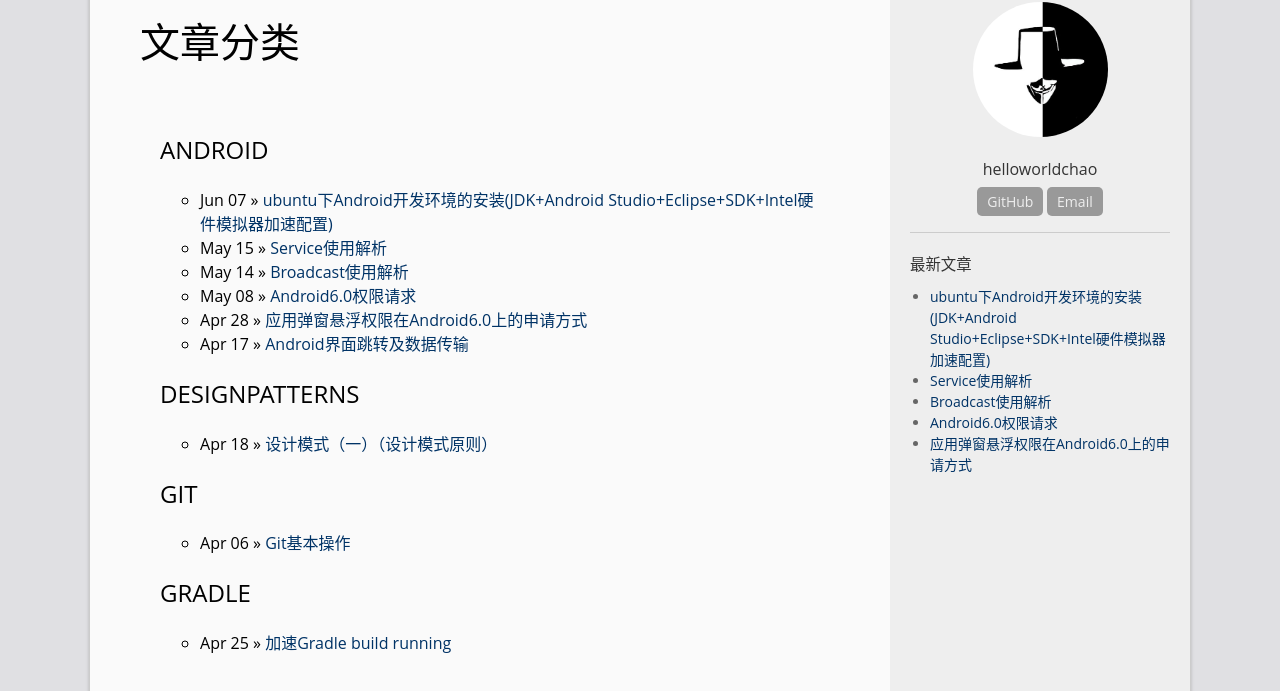
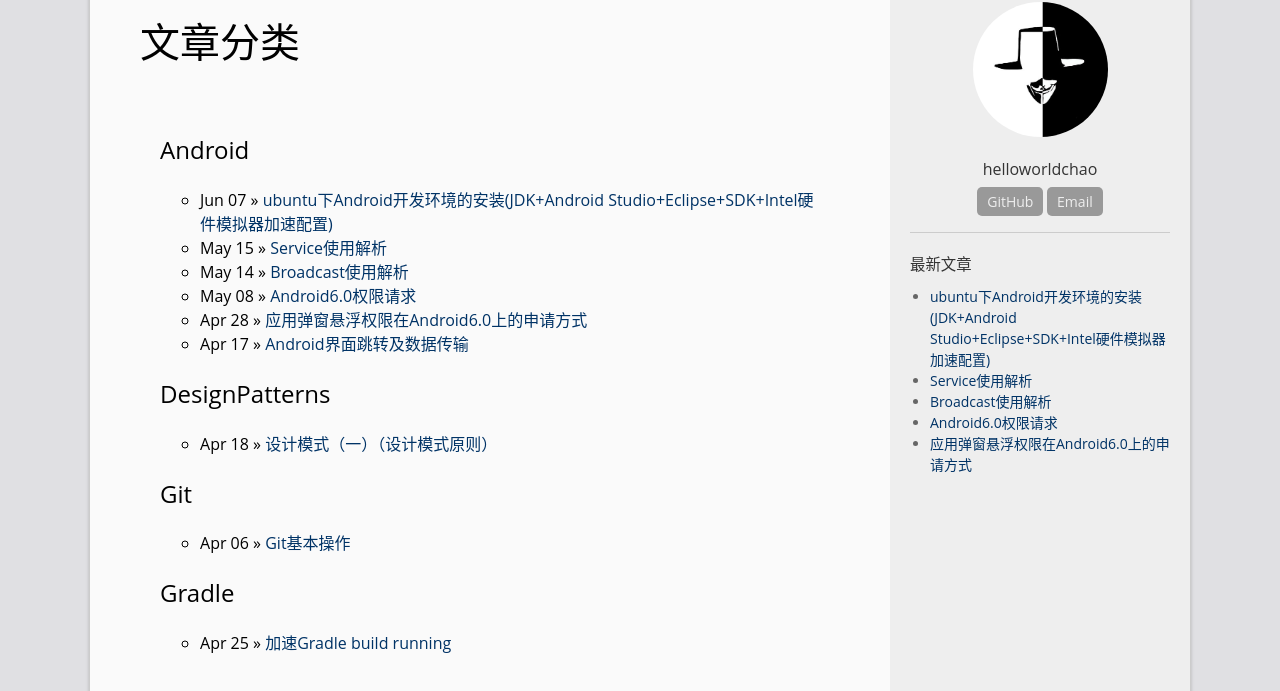
Before and after one commit to helloworldchao/helloworldchao.github.io, a Jekyll site: the page built from category.html, in a window 1280 px wide. Shown: the part 120-811 px from the top of the page. Built offline with Jekyll 4.4.1, drawn with Linux system fonts in a browser that asks for light colours.

Commit message:
Let the words do not force to capitalize

```diff
--- a/category.html
+++ b/category.html
@@ -14,10 +14,10 @@ public: true
 {% assign category = categories | split:',' | sort %}
 {% for item in (0..site.categories.size) %}{% unless forloop.last %}
 {% capture word %}{{ category[item] | strip_newlines }}{% endcapture %}
-<h2 class="category" id="{{ word }}">{{ word | upcase }}</h2>
+<h2 class="category" id="{{ word }}">{{ word }}</h2>
 <ul>
 {% for post in site.categories[word] %}{% if post.title != null %}
-<li><span>{{ post.date | date: "%b %d" }}</span> » <a href="{{ site.baseurl}}{{ post.url }}">{{ post.title }}</a></li>
+<li><span>{{ post.date | date: "%b %d" }}</span> » <a href="{{ site.baseurl }}{{ post.url }}">{{ post.title }}</a></li>
 {% endif %}{% endfor %}
 </ul>
 {% endunless %}{% endfor %}
```
